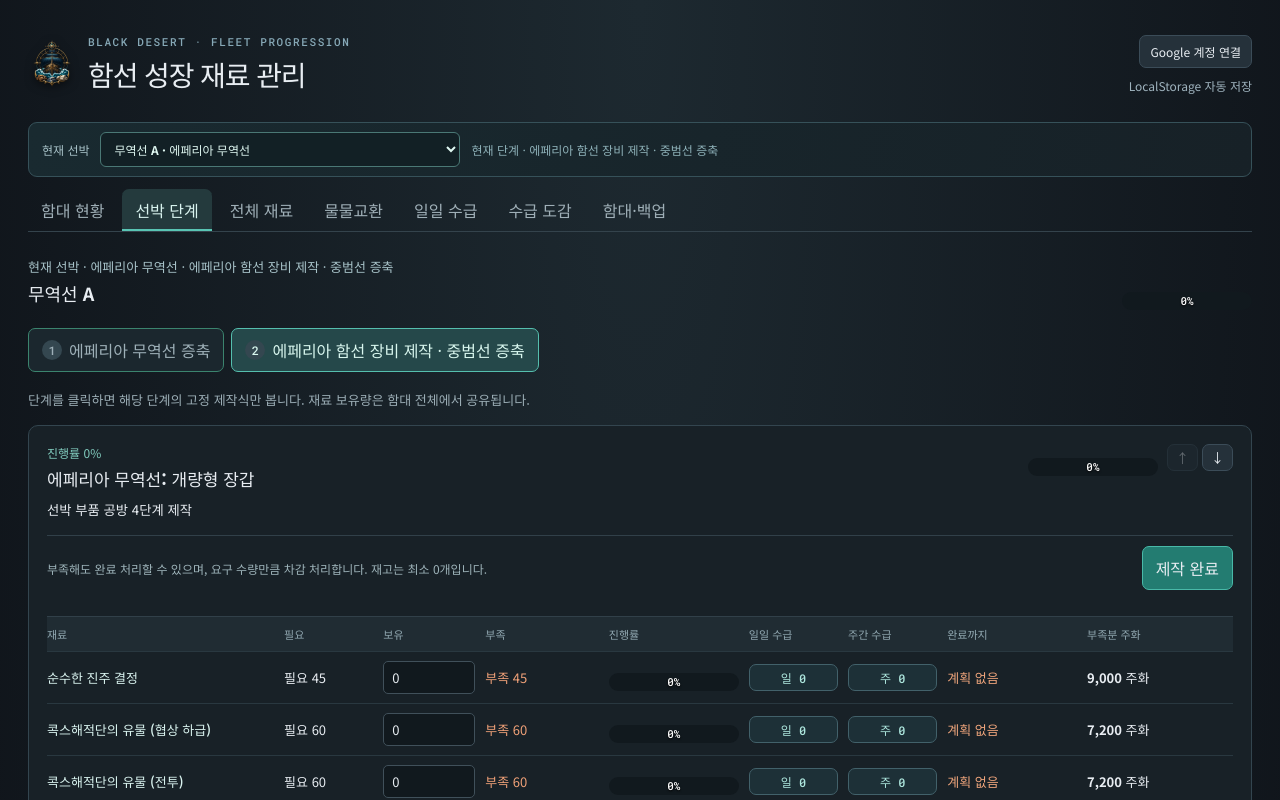
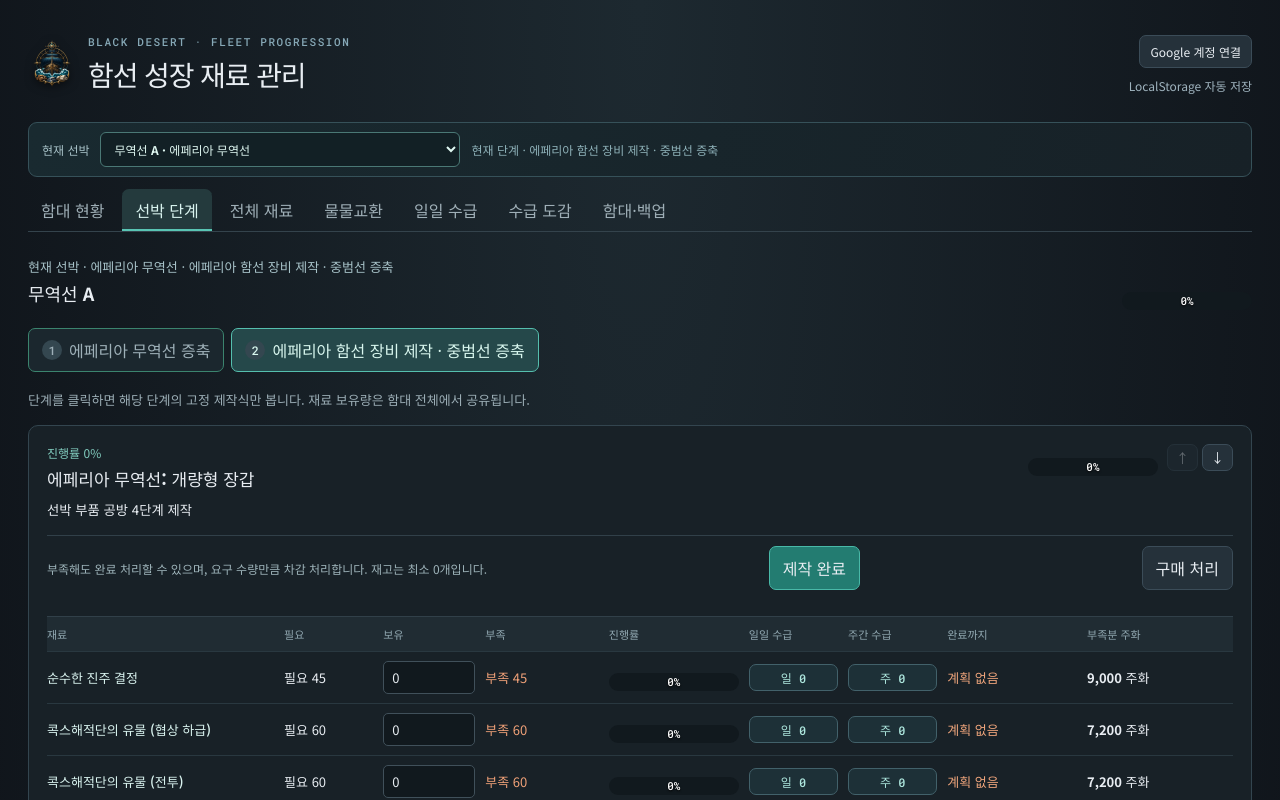
Before and after one commit to katstack/bdo-ship-materials, a React (Vite) app: page /#/dashboard in a window 1280 px wide. Both pictures are taken after a click on the button "선박 단계". Shown: the top 800 px of the page. Built offline with nearby package versions, Linux system fonts and the light colour scheme.

Commit message:
Add purchase completion for ship equipment

```diff
--- a/src/App.tsx
+++ b/src/App.tsx
@@ -34,6 +34,7 @@ import {
   completeRecipe,
   craftRecordKey,
   isRecipeCompleted,
+  purchaseRecipe,
   undoRecipeCompletion,
 } from './domain/crafting'
 import { locationById, locations } from './data/locations'
@@ -163,9 +164,11 @@ export default function App() {
     quantity: number
   } | null>(null)
   const [barterFlashId, setBarterFlashId] = useState<string | null>(null)
-  const [craftConfirm, setCraftConfirm] = useState<{ shipId: string; recipeId: string } | null>(
-    null,
-  )
+  const [craftConfirm, setCraftConfirm] = useState<{
+    shipId: string
+    recipeId: string
+    method: 'crafted' | 'purchased'
+  } | null>(null)
   const [source, setSource] = useState<string | null>(null)
   const [supplyDetail, setSupplyDetail] = useState<{
     materialId: string
@@ -251,20 +254,38 @@ export default function App() {
       setNotice('선행 에페리아 함선 장비 제작을 모두 완료해야 증축할 수 있습니다.')
       return setCraftConfirm(null)
     }
-    update(completeRecipe(data, ship.id, recipe))
+    const purchased = craftConfirm.method === 'purchased'
+    update(
+      purchased ? purchaseRecipe(data, ship.id, recipe) : completeRecipe(data, ship.id, recipe),
+    )
     setCraftConfirm(null)
     setNotice(
       recipe.resultHull
-        ? `${recipe.name} 완료 · ${hullLabel[recipe.resultHull]}으로 선박 단계를 전환하고 요구 재료를 차감했습니다.`
+        ? `${recipe.name} 완료 · ${hullLabel[recipe.resultHull]}으로 선박 단계를 전환${purchased ? '했습니다.' : '하고 요구 재료를 차감했습니다.'}`
+        : purchased
+          ? `${recipe.name} 구매 처리 완료 · 재료 재고는 변경하지 않았습니다.`
           : `${recipe.name} 제작 완료 · 요구 재료를 공유 재고에서 차감 처리했습니다.`,
     )
   }
   const undoCraft = (ship: Ship, recipeId: string) => {
     const key = craftRecordKey(ship.id, recipeId)
     const record = data.completedRecipes[key]
-    if (!record || !confirm('제작 완료를 취소하고 당시 차감한 재료를 재고에 복구할까요?')) return
+    const purchased = record?.completionMethod === 'purchased'
+    if (
+      !record ||
+      !confirm(
+        purchased
+          ? '구매 완료 처리를 취소할까요? 재료 재고는 변경되지 않습니다.'
+          : '제작 완료를 취소하고 당시 차감한 재료를 재고에 복구할까요?',
+      )
+    )
+      return
     update(undoRecipeCompletion(data, ship.id, recipeId))
-    setNotice('제작 완료를 취소하고 재료를 공유 재고에 복구했습니다.')
+    setNotice(
+      purchased
+        ? '구매 완료 처리를 취소했습니다.'
+        : '제작 완료를 취소하고 재료를 공유 재고에 복구했습니다.',
+    )
   }
   const setSupplyPlan = (task: DailyTask, patch: { enabled?: boolean; choiceId?: string }) =>
     update({
@@ -688,10 +709,26 @@ export default function App() {
                         className="primary"
                         disabled={!canCraft}
                         onClick={() =>
-                          setCraftConfirm({ shipId: currentShip.id, recipeId: recipe.id })
+                          setCraftConfirm({
+                            shipId: currentShip.id,
+                            recipeId: recipe.id,
+                            method: 'crafted',
+                          })
                         }
                       >
                         제작 완료
+                      </button>
+                      <button
+                        disabled={!canCraft}
+                        onClick={() =>
+                          setCraftConfirm({
+                            shipId: currentShip.id,
+                            recipeId: recipe.id,
+                            method: 'purchased',
+                          })
+                        }
+                      >
+                        구매 처리
                       </button>
                     </div>
                     <RecipeRows
@@ -714,11 +751,14 @@ export default function App() {
                       <article className="recipe completed-recipe" key={recipe.id}>
                         <div>
                           <p>
-                            제작 완료 · {new Date(record.completedAt).toLocaleDateString('ko-KR')}
+                            {record.completionMethod === 'purchased' ? '구매 처리' : '제작 완료'} ·{' '}
+                            {new Date(record.completedAt).toLocaleDateString('ko-KR')}
                           </p>
                           <h3>{recipe.name}</h3>
                           <small>
-                            {Object.entries(record.consumedMaterials)
+                            {record.completionMethod === 'purchased'
+                              ? '재료 재고 변경 없음'
+                              : Object.entries(record.consumedMaterials)
                                   .map(
                                     ([materialId, quantity]) =>
                                       `${materialById[materialId]?.name || materialId} ${number(quantity)}개`,
@@ -732,7 +772,9 @@ export default function App() {
                             className="craft-undo"
                             onClick={() => undoCraft(currentShip, recipe.id)}
                           >
-                            제작 완료 취소 · 재료 복구
+                            {record.completionMethod === 'purchased'
+                              ? '구매 처리 취소'
+                              : '제작 완료 취소 · 재료 복구'}
                           </button>
                         </div>
                       </article>
@@ -1046,10 +1088,13 @@ export default function App() {
           return (
             <div className="modal">
               <div className="craft-confirm">
-                <h2>{recipe.name} 제작 완료</h2>
+                <h2>
+                  {recipe.name} {craftConfirm.method === 'purchased' ? '구매 처리' : '제작 완료'}
+                </h2>
                 <p>
-                  요구 수량 전체를 함대 공유 재고에서 차감 처리합니다. 재고는 0개 아래로 내려가지
-                  않으며, 완료 후 전체 재료·물교 우선순위도 즉시 다시 계산됩니다.
+                  {craftConfirm.method === 'purchased'
+                    ? '장비를 구매하거나 외부에서 확보한 것으로 완료 처리합니다. 공유 재료 재고와 제작 결과 재고는 변경하지 않으며, 완료 후 재료 수요와 물교 우선순위만 다시 계산됩니다.'
+                    : '요구 수량 전체를 함대 공유 재고에서 차감 처리합니다. 재고는 0개 아래로 내려가지 않으며, 완료 후 전체 재료·물교 우선순위도 즉시 다시 계산됩니다.'}
                 </p>
                 {recipe.resultHull && (
                   <p className="craft-result">
@@ -1057,6 +1102,7 @@ export default function App() {
                     전환됩니다. 완료 취소 시에는 이전 선박 종류와 재료를 함께 복구합니다.
                   </p>
                 )}
+                {craftConfirm.method === 'crafted' && (
                   <ul>
                     {recipe.requirements.map((requirement) => (
                       <li key={requirement.materialId}>
@@ -1076,7 +1122,8 @@ export default function App() {
                       </li>
                     ))}
                   </ul>
-                {recipe.produces?.length ? (
+                )}
+                {craftConfirm.method === 'crafted' && recipe.produces?.length ? (
                   <p className="craft-result">
                     제작 결과 ·{' '}
                     {recipe.produces
@@ -1091,7 +1138,9 @@ export default function App() {
                 <div className="modal-actions">
                   <button onClick={() => setCraftConfirm(null)}>취소</button>
                   <button className="primary" onClick={completeCraft}>
-                    요구 재료 차감 후 완료
+                    {craftConfirm.method === 'purchased'
+                      ? '재료 유지 후 구매 완료'
+                      : '요구 재료 차감 후 완료'}
                   </button>
                 </div>
               </div>
--- a/src/domain/crafting.ts
+++ b/src/domain/crafting.ts
@@ -22,11 +22,14 @@ export const areRecipePrerequisitesComplete = (data: AppData, shipId: string, re
 export const canCompleteRecipeForShip = (data: AppData, shipId: string, recipe: Recipe) =>
   areRecipePrerequisitesComplete(data, shipId, recipe)
 
+export type CompletionMethod = 'crafted' | 'purchased'
+
 export function completeRecipe(
   data: AppData,
   shipId: string,
   recipe: Recipe,
   completedAt = new Date().toISOString(),
+  completionMethod: CompletionMethod = 'crafted',
 ): AppData {
   const key = craftRecordKey(shipId, recipe.id)
   if (data.completedRecipes[key]) throw new Error('이미 완료한 제작입니다.')
@@ -35,17 +38,21 @@ export function completeRecipe(
 
   const inventory = { ...data.inventory }
   const consumedMaterials: Record<string, number> = {}
+  if (completionMethod === 'crafted') {
     recipe.requirements.forEach((requirement) => {
       const available = quantity(inventory[requirement.materialId])
       inventory[requirement.materialId] = Math.max(available - requirement.quantity, 0)
       // 완료 기록은 요구 수량 전체를 남긴다. 취소 시 같은 수량을 되돌릴 수 있다.
       consumedMaterials[requirement.materialId] = requirement.quantity
     })
+  }
   const producedMaterials: Record<string, number> = {}
+  if (completionMethod === 'crafted') {
     recipe.produces?.forEach((product) => {
       inventory[product.materialId] = quantity(inventory[product.materialId]) + product.quantity
       producedMaterials[product.materialId] = product.quantity
     })
+  }
 
   const ship = data.ships.find((candidate) => candidate.id === shipId)
   const previousShip =
@@ -79,6 +86,7 @@ export function completeRecipe(
       ...data.completedRecipes,
       [key]: {
         completedAt,
+        ...(completionMethod === 'purchased' ? { completionMethod } : {}),
         consumedMaterials,
         ...(Object.keys(producedMaterials).length ? { producedMaterials } : {}),
         ...(previousShip ? { previousShip } : {}),
@@ -86,6 +94,14 @@ export function completeRecipe(
     },
   }
 }
+
+/** Marks an item as acquired without touching the shared material inventory. */
+export const purchaseRecipe = (
+  data: AppData,
+  shipId: string,
+  recipe: Recipe,
+  completedAt = new Date().toISOString(),
+) => completeRecipe(data, shipId, recipe, completedAt, 'purchased')
 
 export function undoRecipeCompletion(data: AppData, shipId: string, recipeId: string): AppData {
   const key = craftRecordKey(shipId, recipeId)
--- a/src/storage.ts
+++ b/src/storage.ts
@@ -73,6 +73,7 @@ export function normalize(input: unknown): AppData {
       if (!value || typeof value !== 'object') return []
       const record = value as {
         completedAt?: unknown
+        completionMethod?: unknown
         consumedMaterials?: unknown
         producedMaterials?: unknown
         previousShip?: unknown
@@ -88,6 +89,7 @@ export function normalize(input: unknown): AppData {
           key,
           {
             completedAt: record.completedAt,
+            ...(record.completionMethod === 'purchased' ? { completionMethod: 'purchased' } : {}),
             consumedMaterials: Object.fromEntries(
               Object.entries(record.consumedMaterials as Record<string, unknown>).map(
                 ([id, quantity]) => [id, clamp(Number(quantity))],
--- a/src/styles.css
+++ b/src/styles.css
@@ -1489,6 +1489,10 @@ tr:last-child td {
   margin: 0;
   white-space: nowrap;
 }
+.craft-action > button {
+  margin: 0;
+  white-space: nowrap;
+}
 .completed-recipes {
   margin-top: 22px;
   border: 1px solid #35544f;
--- a/src/types.ts
+++ b/src/types.ts
@@ -102,6 +102,8 @@ export interface BarterSession {
 }
 export interface CraftRecord {
   completedAt: string
+  /** 제작 재료를 차감했는지, 장비를 구매한 것으로 처리했는지 구분한다. */
+  completionMethod?: 'crafted' | 'purchased'
   consumedMaterials: Record<string, number>
   producedMaterials?: Record<string, number>
   previousShip?: Pick<Ship, 'hull' | 'activeStage' | 'upgradeHull' | 'equipmentOrder'>
```
Also changed, not shown: 1 other file (tests, documents, lock files or other folders). Lines whose indentation alone changed are shown as unchanged.
